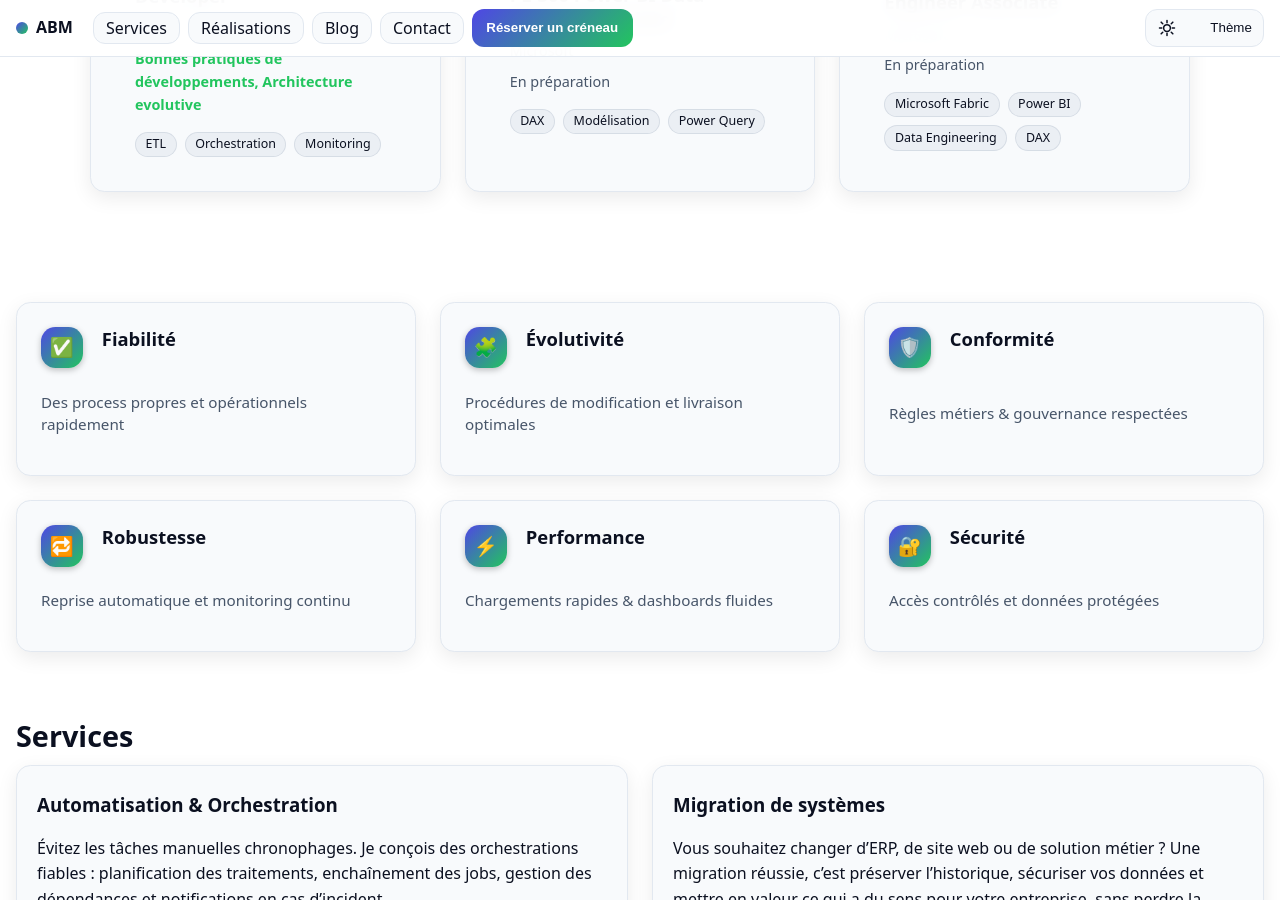
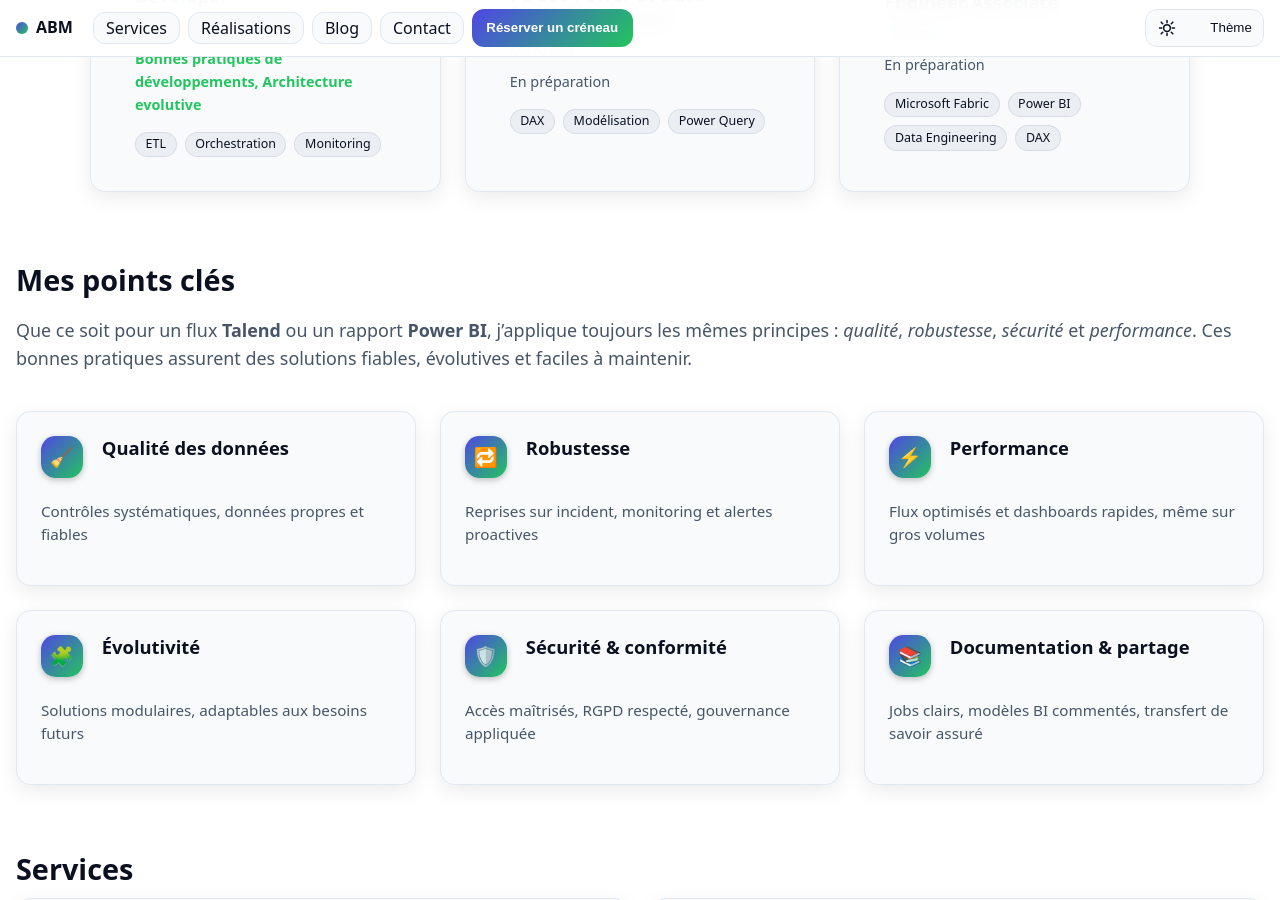
Before and after one commit to Marssouss/Marssouss.github.io, a Jekyll site: the page built from index.md, in a window 1280 px wide and 900 px high, scrolled down 850 px. Built offline with Jekyll 4.4.1, drawn with Linux system fonts in a browser that asks for light colours.

Commit message:
Modifications des KPIS

```diff
--- a/_data/kpis.yml
+++ b/_data/kpis.yml
@@ -1,18 +1,23 @@
-- icon: "✅"
-  title: "Fiabilité"
-  text: "Des process propres et opérationnels rapidement"
+- icon: "🧹"
+  title: "Qualité des données"
+  text: "Contrôles systématiques, données propres et fiables"
+
+- icon: "🔁"
+  title: "Robustesse"
+  text: "Reprises sur incident, monitoring et alertes proactives"
+
+- icon: "⚡"
+  title: "Performance"
+  text: "Flux optimisés et dashboards rapides, même sur gros volumes"
+
 - icon: "🧩"
   title: "Évolutivité"
-  text: "Procédures de modification et livraison optimales"
+  text: "Solutions modulaires, adaptables aux besoins futurs"
+
 - icon: "🛡️"
-  title: "Conformité"
-  text: "Règles métiers & gouvernance respectées"
-- icon: "🔁"
-  title: "Robustesse"
-  text: "Reprise automatique et monitoring continu"
-- icon: "⚡"
-  title: "Performance"
-  text: "Chargements rapides & dashboards fluides"
-- icon: "🔐"
-  title: "Sécurité"
-  text: "Accès contrôlés et données protégées"
+  title: "Sécurité & conformité"
+  text: "Accès maîtrisés, RGPD respecté, gouvernance appliquée"
+
+- icon: "📚"
+  title: "Documentation & partage"
+  text: "Jobs clairs, modèles BI commentés, transfert de savoir assuré"
--- a/index.md
+++ b/index.md
@@ -8,8 +8,16 @@ description: Freelance Talend & Power BI – intégrations de données, pipeline
 
 {% include certs.html %}
 
-<section id="kpi" class="section" aria-labelledby="services-title">
-  <div class="kpis kpis--modern" aria-label="Indicateurs qualitatifs">
+<section id="methodes" class="section" aria-labelledby="methodes-title">
+  <h2 id="methodes-title">Mes points clés</h2>
+  <p class="lead">
+    Que ce soit pour un flux <strong>Talend</strong> ou un rapport <strong>Power BI</strong>,
+    j’applique toujours les mêmes principes : <em>qualité</em>, <em>robustesse</em>,
+    <em>sécurité</em> et <em>performance</em>.
+    Ces bonnes pratiques assurent des solutions fiables, évolutives et faciles à maintenir.
+  </p>
+
+  <div class="kpis kpis--modern" aria-label="Points clés">
     {% for kpi in site.data.kpis %}
       <article class="kpi">
         <div class="kpi__icon" aria-hidden="true">{{ kpi.icon }}</div>
```
